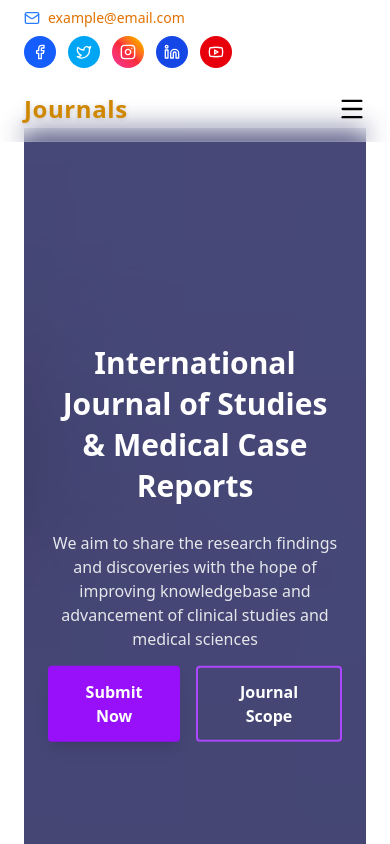
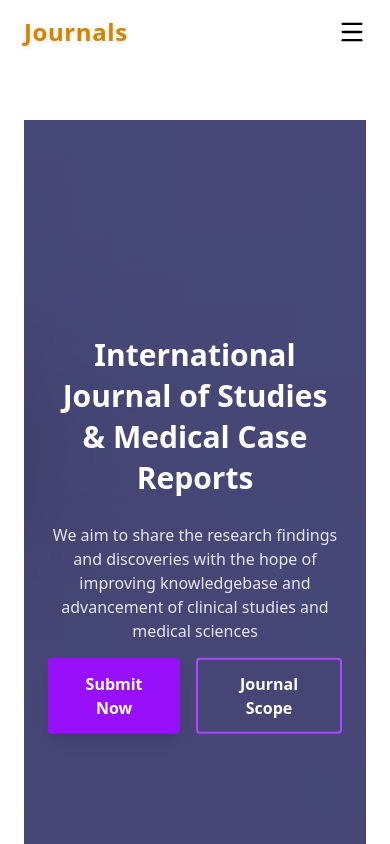
Before and after one commit to saikiranyalavarthi/journels, a React (Vite) app: page / in a window 390 px wide. Shown: the top 844 px of the page. Built offline with nearby package versions, Linux system fonts and the light colour scheme.

Commit message:
update changes

```diff
--- a/src/App.jsx
+++ b/src/App.jsx
@@ -19,7 +19,7 @@ export default function App() {
       <Navbar />
 
       {/* Responsive margin-top: mt-6 mobile, mt-8 tablet, mt-12 desktop */}
-      <div className="p-6 mt-6 sm:mt-8 md:mt-12">
+      <div className="p-6 mt-4 sm:mt-4 md:mt-10">
         <Routes>
           <Route path="/" element={<Home />} />
           <Route path="/about" element={<About />} />
--- a/src/Components/Navabr.jsx
+++ b/src/Components/Navabr.jsx
@@ -18,8 +18,10 @@ export default function Navbar() {
 
   return (
     <header className="fixed top-0 left-0 w-full z-50 transition-all duration-300">
-      {/* Mini Top Bar */}
-      <MiniNavbar />
+      {/* Mini Top Bar - hidden on mobile */}
+      <div className="hidden md:block">
+        <MiniNavbar />
+      </div>
 
       {/* Main Navbar */}
       <nav
```
